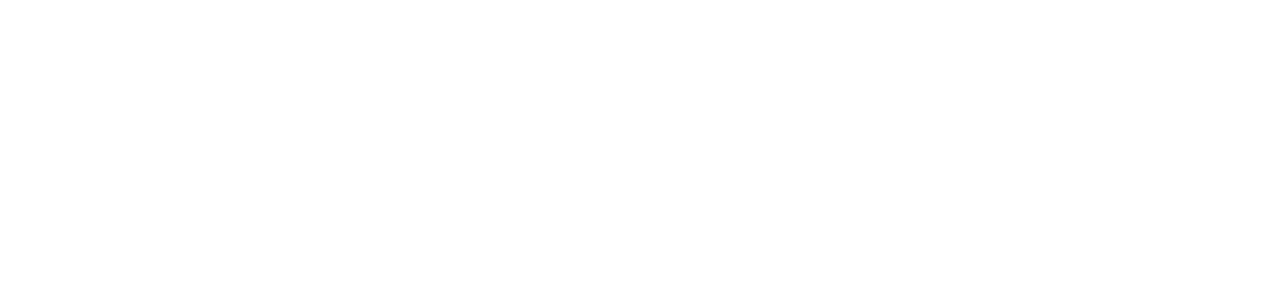
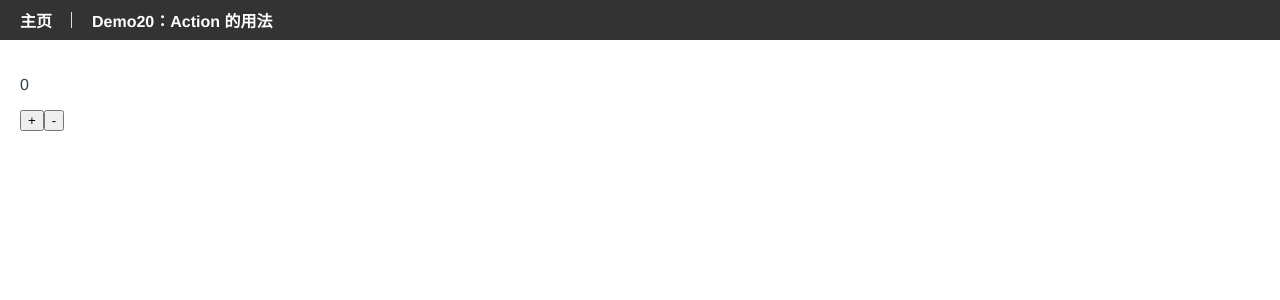
Before and after one commit to KINGMJ/vue-webpack, a Vue app: page /demo20 in a window 1280 px wide. Shown: the top 300 px of the page. Built offline with nearby package versions, Linux system fonts and the light colour scheme.

Commit message:
vuex示例

```diff
--- a/src/components/HelloVue.vue
+++ b/src/components/HelloVue.vue
@@ -78,6 +78,9 @@
 			<li>
 				<router-link to="/demo19">Mutation mapMutations 的用法</router-link>
 			</li>
+			<li>
+				<router-link to="/demo20">Action 的用法</router-link>
+			</li>
 		</ul>
 
 		<h3>官方示例</h3>
--- a/src/router.js
+++ b/src/router.js
@@ -125,6 +125,12 @@
             name: 'demo19',
             component: ()=>import('./views/Demo19.vue'),
             meta: {title: 'Demo19：Mutation mapMutations 的用法'}
+        },
+        {
+            path: '/demo20',
+            name: 'demo20',
+            component: ()=>import('./views/Demo20.vue'),
+            meta: {title: 'Demo20：Action  的用法'}
         }
     ]
 })
--- a/src/store.js
+++ b/src/store.js
@@ -32,5 +32,15 @@
         decrement(state, payload) {
             state.count -= payload.amount;
         }
+    },
+    actions: {
+        increment({commit}, payload) {
+            setTimeout(()=> {
+                commit('increment', payload);
+            }, 1000);
+        },
+        decrement({commit}, payload) {
+            commit('decrement', payload);
+        }
     }
 })
--- /dev/null
+++ b/src/views/Demo20.vue
@@ -0,0 +1,35 @@
+<template>
+	<div>
+		<p>{{count}}</p>
+		<button @click="increment">+</button>
+		<button @click="decrement({amount:10})">-</button>
+	</div>
+</template>
+
+<script>
+    import {mapState, mapActions} from 'vuex'
+
+    export default {
+        name: "demo19",
+        computed: {
+            ...mapState([
+                'count'
+            ])
+        },
+        methods: {
+            increment: function () {
+                this.$store.dispatch({
+                    type: 'increment',
+                    amount: 10
+                })
+            },
+            ...mapActions([
+                'decrement'
+            ])
+        }
+    }
+</script>
+
+<style scoped>
+
+</style>
```
